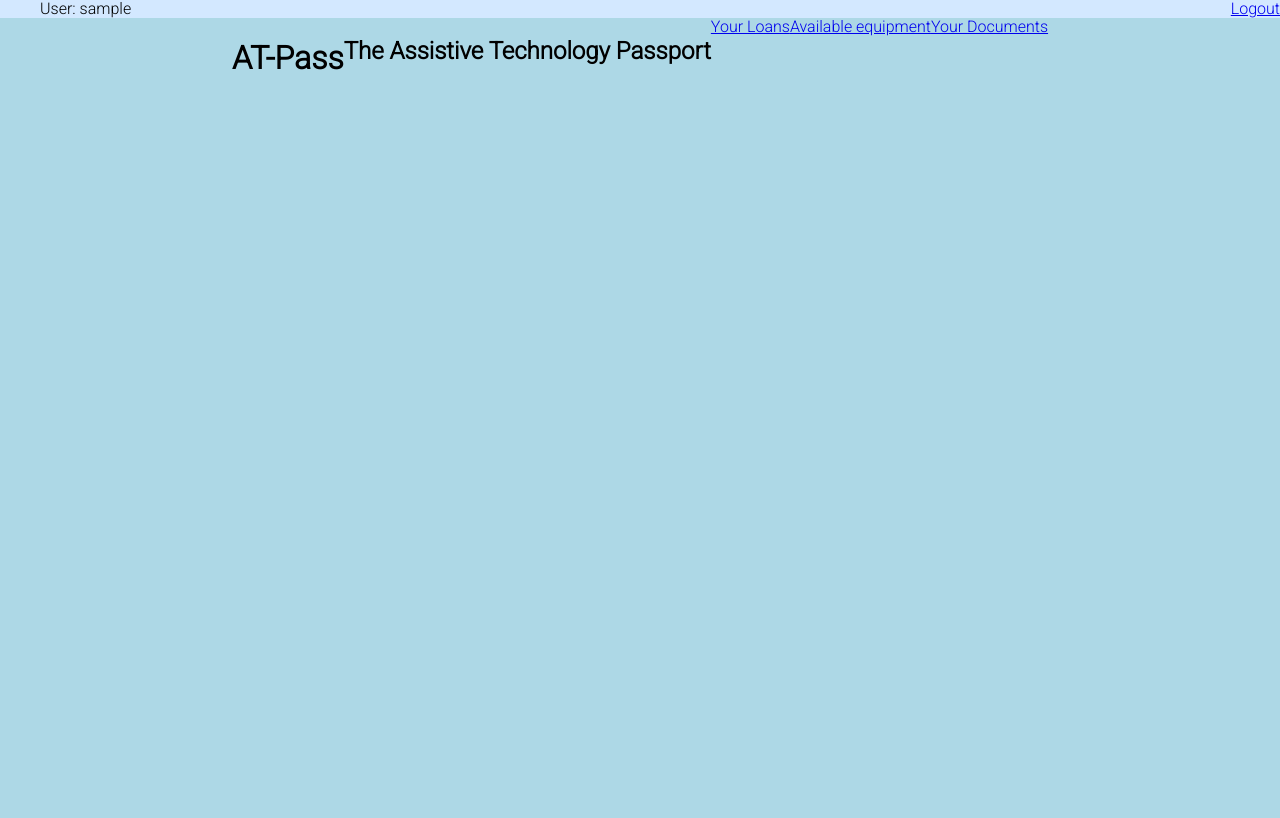
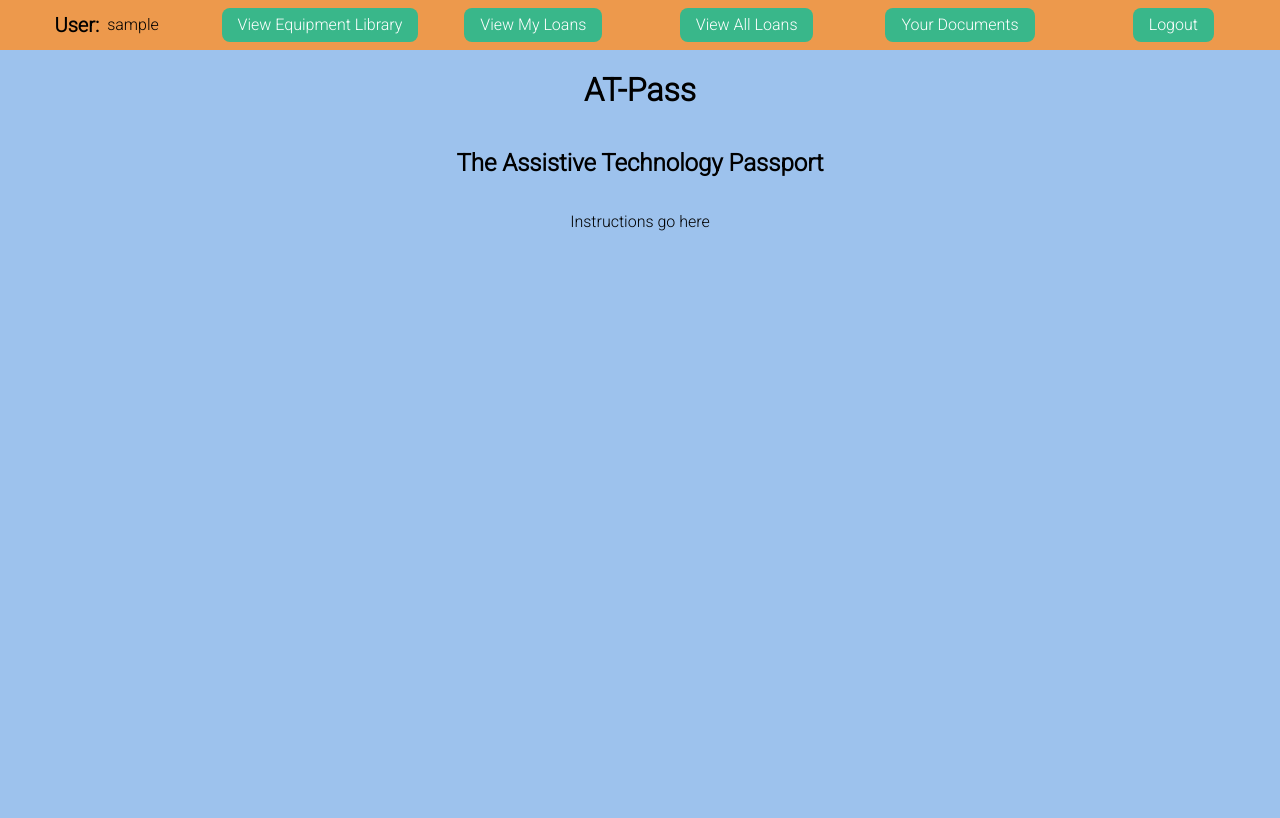
Before and after one commit to Spearsona/AssistiveTechPassport, a Django app: page /webportal/ in a window 1280 px wide. After the commit the page ends 231 px from the top, so only its background shows below. Run offline with Django 4.2, Linux system fonts and the light colour scheme; the visitor is signed in with stand-in values (Sample User, id 1).

Commit message:
pretty things are working

```diff
--- a/ATPassport/ATPassport/settings.py
+++ b/ATPassport/ATPassport/settings.py
@@ -129,7 +129,7 @@ DEFAULT_AUTO_FIELD = 'django.db.models.BigAutoField'
 
 
 # Redirect to home URL after login (Default redirects to /accounts/profile/)
-LOGIN_REDIRECT_URL = '/'
+LOGIN_REDIRECT_URL = '/equipment'
 
 #Logs password reset links to console for testing without an actual email
 EMAIL_BACKEND = 'django.core.mail.backends.console.EmailBackend'
--- a/ATPassport/templates/registration/login.html
+++ b/ATPassport/templates/registration/login.html
@@ -1,8 +1,9 @@
 {% extends "../webportal/base_template.html" %}
 
 {% block content %}
-  <div class="wrapper">
+  <div>
     <div class="login-column">
+      <h1>The Assistive Technology Passport</h1>
       {% if form.errors %}
         <p>Your username and password didn't match. Please try again.</p>
       {% endif %}
@@ -36,7 +37,7 @@
       </form>
 
       {# Assumes you setup the password_reset view in your URLconf #}
-  <p><a href="{% url 'password_reset' %}">Lost password?</a></p>
+      <p><a href="{% url 'password_reset' %}"><button>Lost password?</button></a></p>
     </div>
   </div>
 {% endblock %}
--- a/ATPassport/templates/webportal/base_template.html
+++ b/ATPassport/templates/webportal/base_template.html
@@ -12,36 +12,40 @@
     <link rel="preconnect" href="https://fonts.gstatic.com" crossorigin>
     <link href="https://fonts.googleapis.com/css2?family=Roboto:wght@300&display=swap" rel="stylesheet">
   </head>
-  <body>
+  <body class="body-wrapper">
+    <nav>
       <ul class="sidebar-nav">
       {% if user.is_authenticated %}
-       <li>User: {{ user.get_username }}</li>
-       <li><a href="{% url 'logout' %}?next={{ request.path }}">Logout</a></li>
+        <li class="navitem">
+          <span class='usernameLabel'>User:</span>
+          <span class='username'>{{ user.get_username }}</span>
+        </li>
+        <li class="navitem">
+          <a href="{% url 'equipment' %}"><button class="nice-button">View Equipment Library</button></a>
+        </li>
+        {% if perms.webportal.add_loaninstance %}
+        <li class="navitem">
+          <a href="{% url 'userloans' %}"><button class="nice-button">View My Loans</button></a>
+        </li>
+        {% endif %}
+        {% if perms.webportal.delete_equipment %}
+        <li class="navitem">
+          <a href="{% url 'providerloans' %}"><button class="nice-button">View All Loans</button></a>
+        </li>
+        {% endif %}
+        <li class="navitem">
+          <a href="http://127.0.0.1/#/home/"><button class="nice-button">Your Documents</button></a>
+        </li>
+        <li class="navitem"><a href="{% url 'logout' %}?next={{ request.path }}"><button class="nice-button">Logout</button></a></li>
       {% else %}
         {% comment %} <li><a href="{% url 'login' %}?next={{ request.path }}">Login</a></li> {% endcomment %}
       {% endif %}
       </ul>
+    </nav>
 
-
+    <main>
       {% block content %}
       {% endblock %}
-
-    {% block pagination %}
-      {% if is_paginated %}
-        <div class="pagination">
-            <span class="page-links">
-                {% if page_obj.has_previous %}
-                    <a href="{{ request.path }}?page={{ page_obj.previous_page_number }}">previous</a>
-                {% endif %}
-                <span class="page-current">
-                    Page {{ page_obj.number }} of {{ page_obj.paginator.num_pages }}.
-                </span>
-                {% if page_obj.has_next %}
-                    <a href="{{ request.path }}?page={{ page_obj.next_page_number }}">next</a>
-                {% endif %}
-            </span>
-        </div>
-      {% endif %}
-    {% endblock %}
+    </main>
   </body>
 </html>
--- a/ATPassport/templates/webportal/index.html
+++ b/ATPassport/templates/webportal/index.html
@@ -2,22 +2,11 @@
 
 {% block content %}
 
-<div class="wrapper">
-  <h1>AT-Pass</h1>
-  <h2>The Assistive Technology Passport</h2>
-
-
-  {% if perms.webportal.change_equipment %}
-  <a href="{%url 'providerloans'%}">Your Loans</a>
-
-  {% else %}
-  <a href="{%url 'userloans'%}">Your Loans</a>
-
-  {% endif %}
-  <a href="{%url 'equipment'%}">Available equipment</a>
-
-  <a href="http://127.0.0.1/#/home/">Your Documents</a>
-
-
+<div class="row-container justcenter">
+  <div class="col-container justcenter">
+    <h1>AT-Pass</h1>
+    <h2>The Assistive Technology Passport</h2>
+    <p>Instructions go here</p>
+  </div>
 </div>
 {% endblock %}
--- a/ATPassport/templates/webportal/providerloans.html
+++ b/ATPassport/templates/webportal/providerloans.html
@@ -2,13 +2,11 @@
 
 {% block content %}
   <h1>{{ provider }} Loans</h1>
-  <a href="{% url 'equipment' %}">View Equipment Library</a>
-
     {% for loan in providerloans %}
     <div class="equipment-card">
       <div class="item-box">
         <div class="item-column">
-          <img class="loan-image" width="100" height="140"  src="{{ loan.equipment.imgsrc }}">
+          <img class="loan-image" width="100" height="140"  src="{{ loan.equipment.imgsrc }}" alt="{{loan.equipment.name}}">
         </div>
 
       <div class="item-column">
--- a/ATPassport/webportal/static/ATPassport/style.css
+++ b/ATPassport/webportal/static/ATPassport/style.css
@@ -1,24 +1,62 @@
-.sidebar-nav {
-    background-color: #d3e8ff;
-    list-style-type: none;
-    display: flex;
-    flex-direction: row;
-    justify-content: space-between;
-    margin: 0%;
-}
+
 html, body {
     height: 100%;
     margin: 0;
     padding: 0;
     font-family: 'Roboto', sans-serif;
 }
-.wrapper{
+
+.sidebar-nav {
+    background-color: #ed994c;
+    list-style-type: none;
     display: flex;
+    flex-direction: row;
+    margin: 0%;
+    padding: 8px 0px 8px 0px;
+    align-items: center;
+}
 
-    /* flex-direction: row; */
+.navitem {
+ width: 20%;
+ padding: auto;
+ display: flex;
+ justify-content: center;
+ align-items: center;
+}
+
+.body-wrapper{
+    background-color: #9dc2ed;
+}
+
+.col-container {
+    display: flex;
+    flex-direction: column;
+}
+
+.row-container {
+    display: flex;
+    flex-direction: row;
+}
+
+.justcenter {
     justify-content: center;
-    background-color: lightblue;
-    height: 100%;
+    align-items: center;
+}
+
+.usernameLabel {
+    font-size: 20px;
+    font-weight: 600;
+    padding-right: 8px;
+}
+
+.banner {
+    width : 100%;
+    padding-left: 2.5em;
+}
+
+.username {
+    font-size: 16px;
+    font-weight: 400;
 }
 
 .login-column {
@@ -40,6 +78,7 @@ html, body {
     border: 1px solid black;
     margin: 1em;
     background-color:aliceblue ;
+    border-radius: .5em;
 }
 .item-box{
     display: flex;
@@ -53,3 +92,22 @@ html, body {
 .loan-image{
     border: 1px solid black;
 }
+
+.nice-button {
+    background-color: #39b78a; /* Green */
+    border: none;
+    color: white;
+    padding: 8px 16px;
+    text-align: center;
+    text-decoration: none;
+    display: inline-block;
+    /* margin: 4px 2px; */
+    cursor: pointer;
+    border-radius: .5em;
+}
+
+#39b78a
+#3cb5bd
+#519bde
+#798ee8
+#927ae5
```
Also changed, not shown: ATPassport/templates/webportal/equipment_list.html (+8 -11 lines), ATPassport/templates/webportal/userloans.html (+5 -8 lines). Lines whose indentation alone changed are shown as unchanged.
